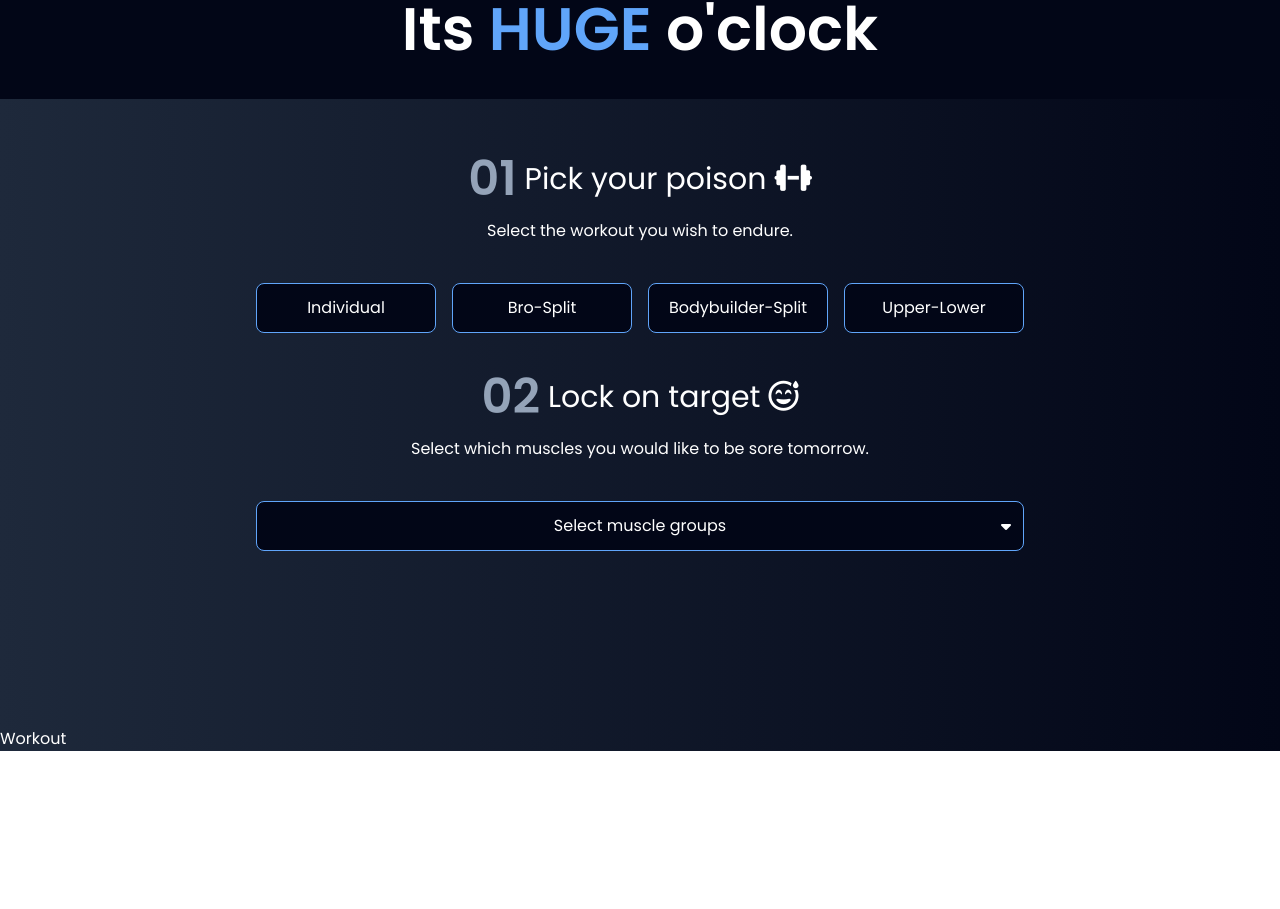
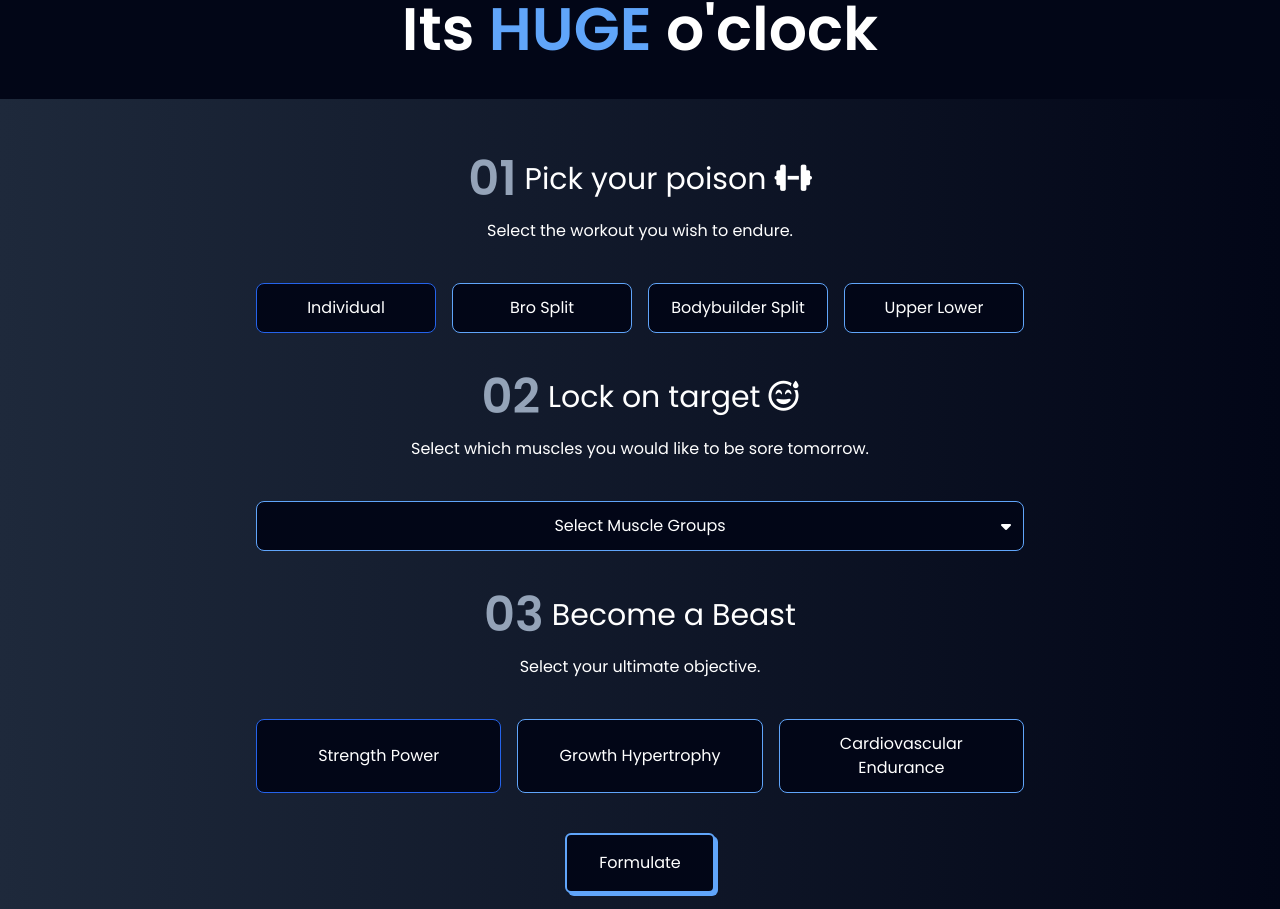
Before and after one commit to tianna-spears/fitnessapp, a React (Vite) app: page / in a window 1280 px wide. Shown: the part 873-1782 px from the top of the page. Before the commit the page ends 1624 px from the top, so only its background shows below. Built offline with nearby package versions, Linux system fonts and the light colour scheme.

Commit message:
added logic for workout functions, created Button Component and Workout Component, additional TailwindCSS styling

```diff
--- a/src/App.jsx
+++ b/src/App.jsx
@@ -1,15 +1,39 @@
 import Hero from './components/Hero';
 import Generator from './components/Generator';
 import Workout from './components/Workout';
+import { useState } from 'react';
+import { generateWorkout } from './utilities/functions';
 
 function App() {
+  const [ workout, setWorkout ] =useState(null);
+  const [ poison, setPoison ] = useState('individual');
+  const [ muscles, setMuscles ] =useState([]);
+  const [ goal, setGoal ] = useState('strength_power');
+
+  function updateWorkout() {
+    if (muscles.length < 1) {
+      return
+    }
+    const newWorkout= generateWorkout({poison, muscles, goal});
+    setWorkout(newWorkout)
+  }
+
+
   return (
     <main className='flex min-h-screen flex-col bg-gradient-to-r
       from-slate-800 to-slate-950 text-sm text-white sm:text-base'>
 
       <Hero />
-      <Generator />
-      <Workout />
+      <Generator
+      poison={poison}
+      setPoison={setPoison}
+      muscles={muscles}
+      setMuscles={setMuscles}
+      goal={goal}
+      setGoal={setGoal}
+      updateWorkout= {updateWorkout}
+      />
+      {workout && (<Workout workout={workout}/>)}
 
     </main>
   )
--- /dev/null
+++ b/src/components/Button.jsx
@@ -0,0 +1,12 @@
+/* eslint-disable react/prop-types */
+export default function Button(props) {
+    const {text, func} = props;
+
+    return (
+        <button onClick={func}
+            className='blueShadow mx-auto rounded-md
+            border-[2px] border-solid border-blue-400 bg-slate-950 px-8 py-4 duration-200'>
+            <p> {text}</p>
+        </button>
+    )
+}
--- a/src/components/Generator.jsx
+++ b/src/components/Generator.jsx
@@ -1,7 +1,8 @@
 /* eslint-disable react/prop-types */
 import React, { useState } from 'react';
 import SectionWrapper from './SectionWrapper';
-import { SCHEMES, WORKOUTS } from '../utilities/getSwole'
+import Button from './Button';
+import { SCHEMES, WORKOUTS } from '../utilities/getSwole';
 
 function Header(props) {
     const { index, title, description, icon } = props;
@@ -18,15 +19,36 @@ function Header(props) {
     )
 }
 
-export default function Generator () {
+export default function Generator (props) {
+    const { poison, setPoison, muscles, setMuscles, goal, setGoal, updateWorkout} = props;
     const [ showModal, setShowModal ] = useState(false);
-    const [ poison, setPoison ] = useState('individual');
-    const [ muscles, setMuscles ] =useState([]);
-    const [ goals, setGoals ] = useState('strength_power');
 
     function toggleModal() {
         setShowModal(!showModal);
     }
+
+    function updateMuscles(muscleGroup) {
+        if (muscles.includes(muscleGroup)) {
+            setMuscles(muscles.filter(val => val !==
+            muscleGroup))
+            return
+        }
+
+        if (muscles.length >2) {
+            return
+        }
+
+        if (poison !== 'individual') {
+            setMuscles([muscleGroup])
+            setShowModal(false);
+            return
+        }
+
+        setMuscles([...muscles, muscleGroup])
+        if (muscles.length === 2)
+            setShowModal(false);
+    }
+
 
     return (
         <SectionWrapper
@@ -42,13 +64,13 @@ export default function Generator () {
             <div className='grid grid-cols-2 gap-4 sm:grid-cols-4'>
                 {Object.keys(WORKOUTS).map((type, typeIndex) => {
                     return (
-                        <button className='rounded-lg border
-                        border-blue-400 bg-slate-950
-                        py-3 duration-200 hover:border-blue-600'
-                        key={typeIndex}>
-                            <p className='capitalize'>{type.
-                            replaceAll('_', "-")}</p>
-                        </button>
+                        <button onClick={() => {
+                            setMuscles([])
+                            setPoison(type)
+                        }} className={'bg-slate-950 border px-4 duration-200 px-4 hover:border-blue-600 py-3 rounded-lg ' +
+                        (type === poison ? ' border-blue-600' : ' border-blue-400')} key={typeIndex}>
+                        <p className='capitalize'>{type.replaceAll('_', " ")}</p>
+                    </button>
                     )
             })}
             </div>
@@ -59,20 +81,53 @@ export default function Generator () {
             description={"Select which muscles you would like to be sore tomorrow."}
             icon={<i className="fa-regular fa-face-grin-beam-sweat"></i>}
             />
-            <div className='flex  flex-col rounded-lg
+            <div className='flex flex-col rounded-lg
             border border-solid border-blue-400 bg-slate-950'>
-                <button
-                onClick={toggleModal}
-                className='relative flex items-center justify-center
-                p-3'>
-                    <p>Select muscle groups</p>
+                <button onClick={toggleModal}
+                className='relative flex items-center justify-center p-3'>
+                    <p className='capitalize'>{muscles.length ==
+                     0 ? 'Select muscle groups' : muscles.join(' ')}</p>
                     <i className="fa-solid fa-caret-down absolute
                     right-3 top-1/2 -translate-y-1/2"></i>
                 </button>
                 {showModal && (
-                    <div>model</div>
+                    <div className='flex flex-col px-3 pb-3'>
+                        {(poison==='individual' ? WORKOUTS[poison]: Object.keys(WORKOUTS[poison])).map((muscleGroup,
+                            muscleGroupIndex) => {
+                                return (
+                                    <button
+                                        onClick={() => updateMuscles(muscleGroup)}
+                                        key={muscleGroupIndex}
+                                        className={'hover duration-200 p-2 rounded' + (muscles.
+                                        includes(muscleGroup) ?  'text-blue-400  bg-blue-900' : 'hover:text-blue-400')}>
+                                    <p className='uppercase'>{muscleGroup.replaceAll('_', ' ')}</p>
+                                    </button>
+                                )})
+                            }
+
+                    </div>
                 )}
             </div>
+
+{/* Third Header */}
+
+            <Header index={'03'}
+            title={'Become a Beast'}
+            description={"Select your ultimate objective."}/>
+            <div className='grid grid-cols-1 gap-4 sm:grid-cols-3'>
+                {Object.keys(SCHEMES).map((scheme, schemeIndex) => {
+                    return (
+                        <button onClick={() => {
+                            setGoal(scheme)
+                        }} className={'bg-slate-950 border py-3 duration-200 px-4 hover:border-blue-600 rounded-lg ' +
+                        (scheme === goal ? ' border-blue-600' : ' border-blue-400')} key={schemeIndex}>
+                        <p className='capitalize'>{scheme.replaceAll('_', " ")}</p>
+                    </button>
+                    )
+            })}
+            </div>
+            <Button func={updateWorkout} text={"Formulate"}></Button>
         </SectionWrapper>
+
     )
 }
--- a/src/components/SectionWrapper.jsx
+++ b/src/components/SectionWrapper.jsx
@@ -4,17 +4,17 @@ export default function SectionWrapper(props) {
     const { children, header, title } = props;
 
     return (
-        <section className='min-h-screen flex flex-col gap-10'>
-            <div className='bg-slate-950 py-10 flex flex-col
-            gap-2 justify-center items-center p-4'>
-                <p className='uppercase font-medium'> {header} </p>
-                <h2 className='font-semibold text-3xl
+        <section className='flex min-h-screen flex-col gap-10'>
+            <div className='flex flex-col items-center justify-center
+            gap-2 bg-slate-950 p-4 py-10'>
+                <p className='font-medium uppercase'> {header} </p>
+                <h2 className='text-3xl font-semibold
                 sm:text-4xl md:text-5xl lg:text-6xl'> {title[0]}
                 <span className='uppercase text-blue-400'>
                 {title[1]}</span> {title[2]}</h2>
             </div>
-            <div className='max-w-[800px] w-full flex flex-col
-            mx-auto gap-10 p-4'>
+            <div className='mx-auto flex w-full max-w-[800px]
+            flex-col gap-10 p-4'>
                 {children}
             </div>
 
--- a/src/components/Workout.jsx
+++ b/src/components/Workout.jsx
@@ -1,5 +1,8 @@
-export default function Workout() {
+/* eslint-disable react/prop-types */
+export default function Workout(props) {
+    const {workout} = props;
+
     return (
-        <div> Workout </div>
+        <div> {workout} </div>
     )
 }
--- /dev/null
+++ b/src/utilities/functions.js
@@ -0,0 +1,172 @@
+import { EXERCISES, SCHEMES, TEMPOS, WORKOUTS } from "./getSwole"
+const exercises = exercisesFlattener(EXERCISES)
+
+export function generateWorkout(args) {
+    const { muscles, poison: workout, goal } = args
+    let exer = Object.keys(exercises);
+    exer = exer.filter((key) => exercises[key].meta.environment !== "home");
+    let includedTracker = [];
+    let numSets = 5;
+    let listOfMuscles;
+
+    if (workout === "individual") {
+        listOfMuscles = muscles;
+    } else {
+        listOfMuscles = WORKOUTS[workout][muscles[0]];
+    }
+
+    listOfMuscles = new Set(shuffleArray(listOfMuscles));
+    let arrOfMuscles = Array.from(listOfMuscles);
+    let scheme = goal
+    let sets = SCHEMES[scheme].ratio
+        .reduce((acc, curr, index) => {
+            //make this compound and exercise muscle -> array of objects and destructure in loop
+            return [
+                ...acc,
+                ...[...Array(parseInt(curr)).keys()].map((val) =>
+                    index === 0 ? "compound" : "accessory"
+                ),
+            ];
+        }, [])
+        .reduce((acc, curr, index) => {
+            const muscleGroupToUse =
+                index < arrOfMuscles.length
+                    ? arrOfMuscles[index]
+                    : arrOfMuscles[index % arrOfMuscles.length];
+            return [
+                ...acc,
+                {
+                    setType: curr,
+                    muscleGroup: muscleGroupToUse,
+                },
+            ];
+        }, []);
+
+    const { compound: compoundExercises, accessory: accessoryExercises } =
+        exer.reduce(
+            (acc, curr) => {
+                let exerciseHasRequiredMuscle = false;
+                for (const musc of exercises[curr].muscles) {
+                    if (listOfMuscles.has(musc)) {
+                        exerciseHasRequiredMuscle = true;
+                    }
+                }
+                return exerciseHasRequiredMuscle
+                    ? {
+                        ...acc,
+                        [exercises[curr].type]: {
+                            ...acc[exercises[curr].type],
+                            [curr]: exercises[curr],
+                        },
+                    }
+                    : acc;
+            },
+            { compound: {}, accessory: {} }
+        );
+
+    const genWOD = sets.map(({ setType, muscleGroup }) => {
+        const data =
+            setType === "compound" ? compoundExercises : accessoryExercises;
+        const filteredObj = Object.keys(data).reduce((acc, curr) => {
+            if (
+                includedTracker.includes(curr) ||
+                !data[curr].muscles.includes(muscleGroup)
+            ) {
+                // if (includedTracker.includes(curr)) { console.log('banana', curr) }
+                return acc;
+            }
+            return { ...acc, [curr]: exercises[curr] };
+        }, {});
+        const filteredDataList = Object.keys(filteredObj);
+        const filteredOppList = Object.keys(
+            setType === "compound" ? accessoryExercises : compoundExercises
+        ).filter((val) => !includedTracker.includes(val));
+
+        let randomExercise =
+            filteredDataList[
+            Math.floor(Math.random() * filteredDataList.length)
+            ] ||
+            filteredOppList[
+            Math.floor(Math.random() * filteredOppList.length)
+            ];
+
+        // console.log(randomExercise)
+
+        if (!randomExercise) {
+            return {};
+        }
+
+        let repsOrDuraction =
+            exercises[randomExercise].unit === "reps"
+                ? Math.min(...SCHEMES[scheme].repRanges) +
+                Math.floor(
+                    Math.random() *
+                    (Math.max(...SCHEMES[scheme].repRanges) -
+                        Math.min(...SCHEMES[scheme].repRanges))
+                ) +
+                (setType === "accessory" ? 4 : 0)
+                : Math.floor(Math.random() * 40) + 20;
+        const tempo = TEMPOS[Math.floor(Math.random() * TEMPOS.length)];
+
+        if (exercises[randomExercise].unit === "reps") {
+            const tempoSum = tempo
+                .split(" ")
+                .reduce((acc, curr) => acc + parseInt(curr), 0);
+            if (tempoSum * parseInt(repsOrDuraction) > 85) {
+                repsOrDuraction = Math.floor(85 / tempoSum);
+            }
+        } else {
+            //set to nearest 5 seconds
+            repsOrDuraction = Math.ceil(parseInt(repsOrDuraction) / 5) * 5;
+        }
+        includedTracker.push(randomExercise);
+
+        return {
+            name: randomExercise,
+            tempo,
+            rest: SCHEMES[scheme]["rest"][setType === "compound" ? 0 : 1],
+            reps: repsOrDuraction,
+            ...exercises[randomExercise],
+        };
+    });
+
+    return genWOD.filter(
+        (element) => Object.keys(element).length > 0
+    );
+}
+
+function shuffleArray(array) {
+    for (let i = array.length - 1; i > 0; i--) {
+        let j = Math.floor(Math.random() * (i + 1))
+        let temp = array[i]
+        array[i] = array[j]
+        array[j] = temp
+    }
+    return array
+}
+
+function exercisesFlattener(exercisesObj) {
+    const flattenedObj = {}
+
+    for (const [key, val] of Object.entries(exercisesObj)) {
+        if (!("variants" in val)) {
+            flattenedObj[key] = val
+        } else {
+            for (const variant in val.variants) {
+                let variantName = variant + "_" + key
+                let variantSubstitutes = Object.keys(val.variants).map((element) => {
+                    return element + ' ' + key
+                }).filter(element => element.replaceAll(' ', '_') !== variantName)
+
+                flattenedObj[variantName] = {
+                    ...val,
+                    description: val.description + '___' + val.variants[variant],
+                    substitutes: [
+                        ...val.substitutes, variantSubstitutes
+                    ].slice(0, 5)
+                }
+            }
+        }
+    }
+    return flattenedObj
+}
```
Also changed, not shown: src/components/Hero.jsx (+4 -5 lines).
